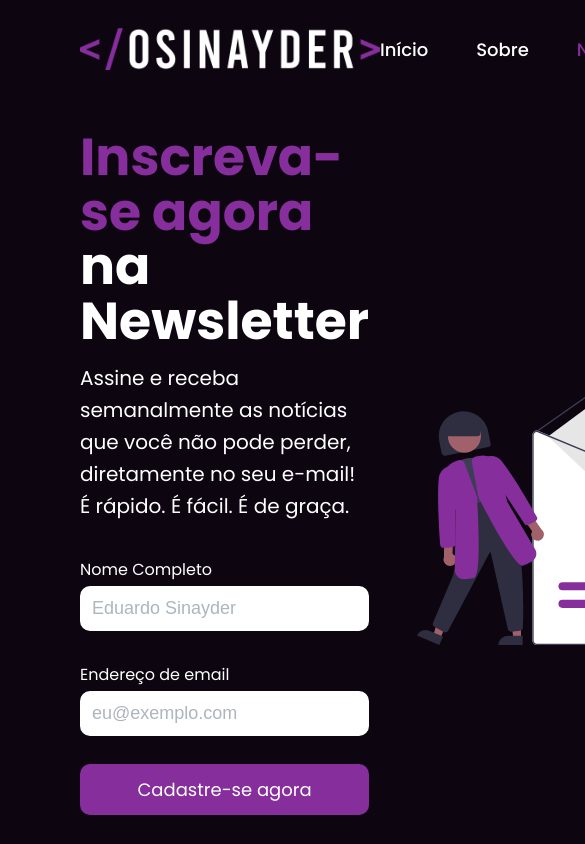
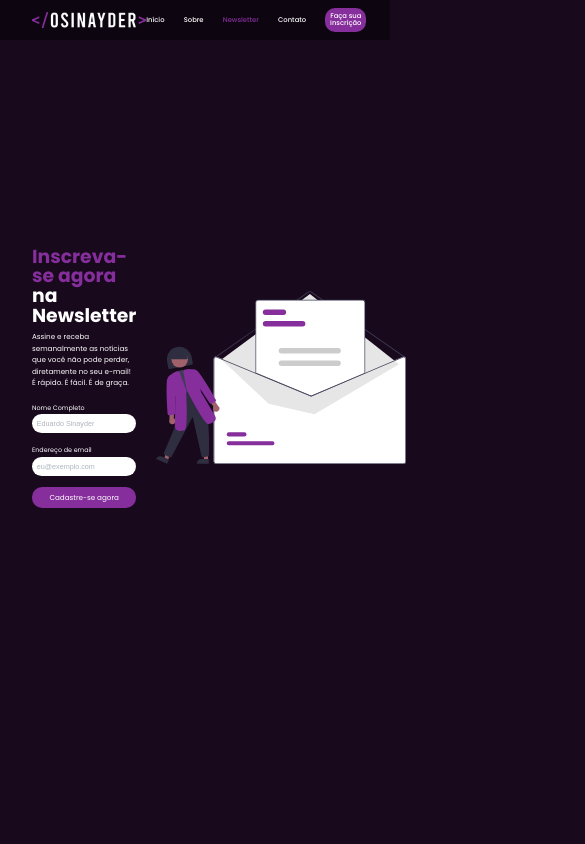
Before and after one commit to osinayder/NewsletterPage, a plain HTML site: page index.html in a window 390 px wide. Shown: the top 844 px of the page, 585 px wide, since content can reach past the window. Drawn offline with Linux system fonts and the light colour scheme.

Commit message:
Responsible

```diff
--- a/index.html
+++ b/index.html
@@ -6,6 +6,7 @@
     <meta name="viewport" content="width=device-width, initial-scale=1.0" />
 
     <link rel="stylesheet" href="style.css" />
+    <link rel="stylesheet" href="queries.css" />
     <link rel="preconnect" href="https://fonts.googleapis.com" />
     <link rel="preconnect" href="https://fonts.gstatic.com" crossorigin />
     <link
@@ -56,6 +57,7 @@
 
       <article>
         <img
+         class="img"
          src="/imgs/photo.svg"
          width="500px"
          alt="ilustração de uma mulher ao lado de uma carta de e-mail"
--- /dev/null
+++ b/queries.css
@@ -0,0 +1,90 @@
+/*********************/
+/* Abaixo de 1223px*/
+/*********************/
+
+@media (max-width: 77em) {
+  .logo {
+    height: 4rem;
+  }
+
+  .title {
+    font-size: 4.7rem;
+  }
+
+  .description {
+    font-size: 1.8rem;
+  }
+
+  .nav-link:link,
+  .nav-link:visited {
+    font-size: 1.7rem;
+  }
+}
+
+/*********************/
+/* Abaixo de 1120px*/
+/*********************/
+
+@media (max-width: 70em) {
+  html {
+    font-size: 50%;
+  }
+
+  .img {
+    width: 450px;
+  }
+
+  /* main {
+    padding: 0 64px;
+  } */
+}
+
+/*********************/
+/* Abaixo de 960px*/
+/*********************/
+@media (max-width: 60em) {
+  html {
+    font-size: 43.75%;
+  }
+}
+
+/*********************/
+/* Abaixo de 800px*/
+/*********************/
+
+@media (max-width: 50em) {
+  html {
+    font-size: 37.5%;
+  }
+
+  .img {
+    width: 300px;
+  }
+}
+
+/*********************/
+/* Abaixo de 640px*/
+/*********************/
+
+@media (max-width: 40em) {
+  html {
+    font-size: 31.25%;
+  }
+
+  .img {
+    width: 250px;
+  }
+}
+/*********************/
+/* Abaixo de 560px*/
+/*********************/
+
+@media (max-width: 35em) {
+  html {
+    font-size: 25%;
+  }
+
+  .img {
+    width: 250px;
+  }
+}
--- a/style.css
+++ b/style.css
@@ -12,7 +12,7 @@ html {
 body {
   line-height: 1;
   font-weight: 400;
-  background-color: #0d0510;
+  background-color: #18091d;
 }
 
 /* HEADER AND NAV SECTION */
@@ -20,7 +20,7 @@ body {
   display: flex;
   justify-content: space-between;
   align-items: center;
-
+  background-color: #0d0510;
   height: 10rem;
   padding: 0 8rem;
 }
```
